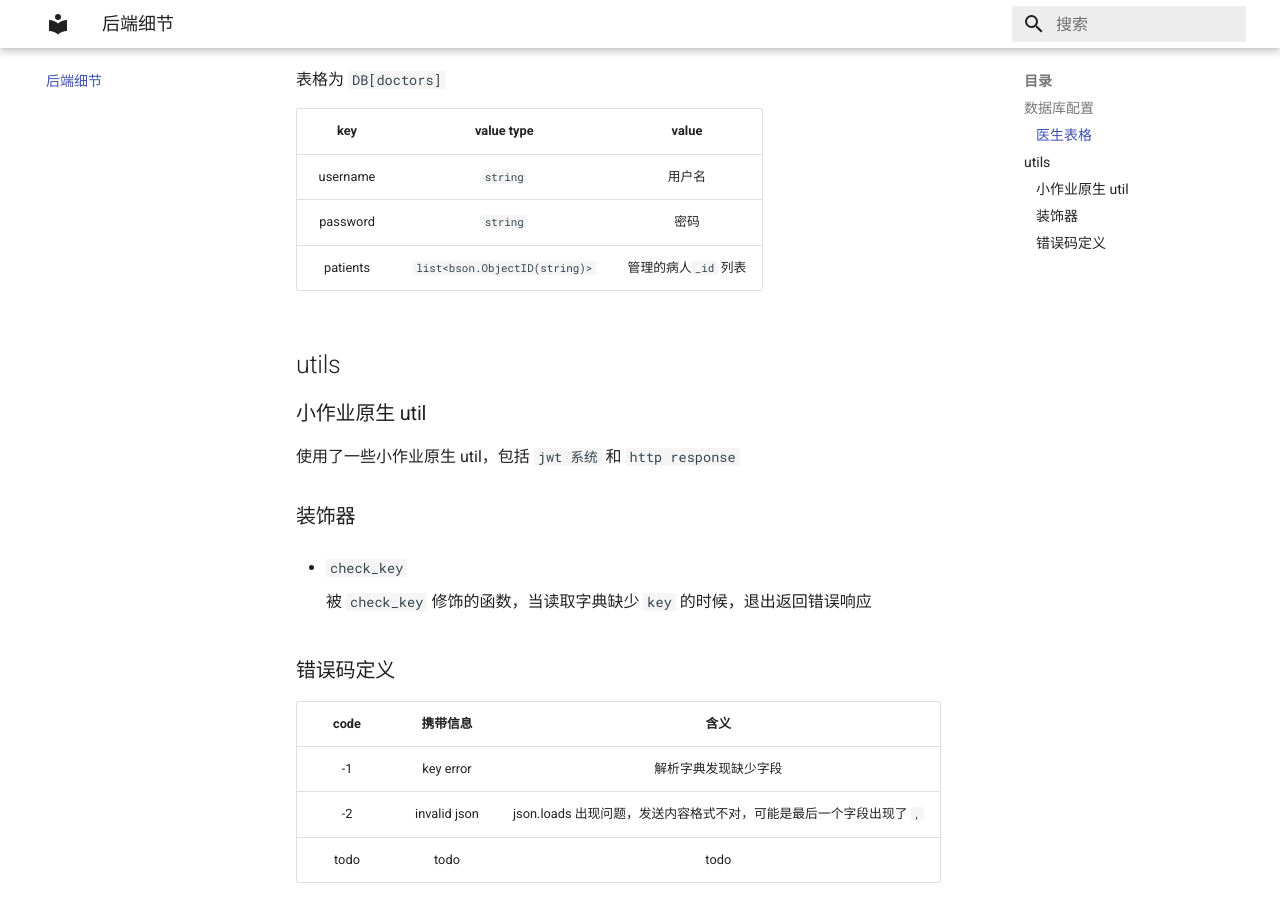
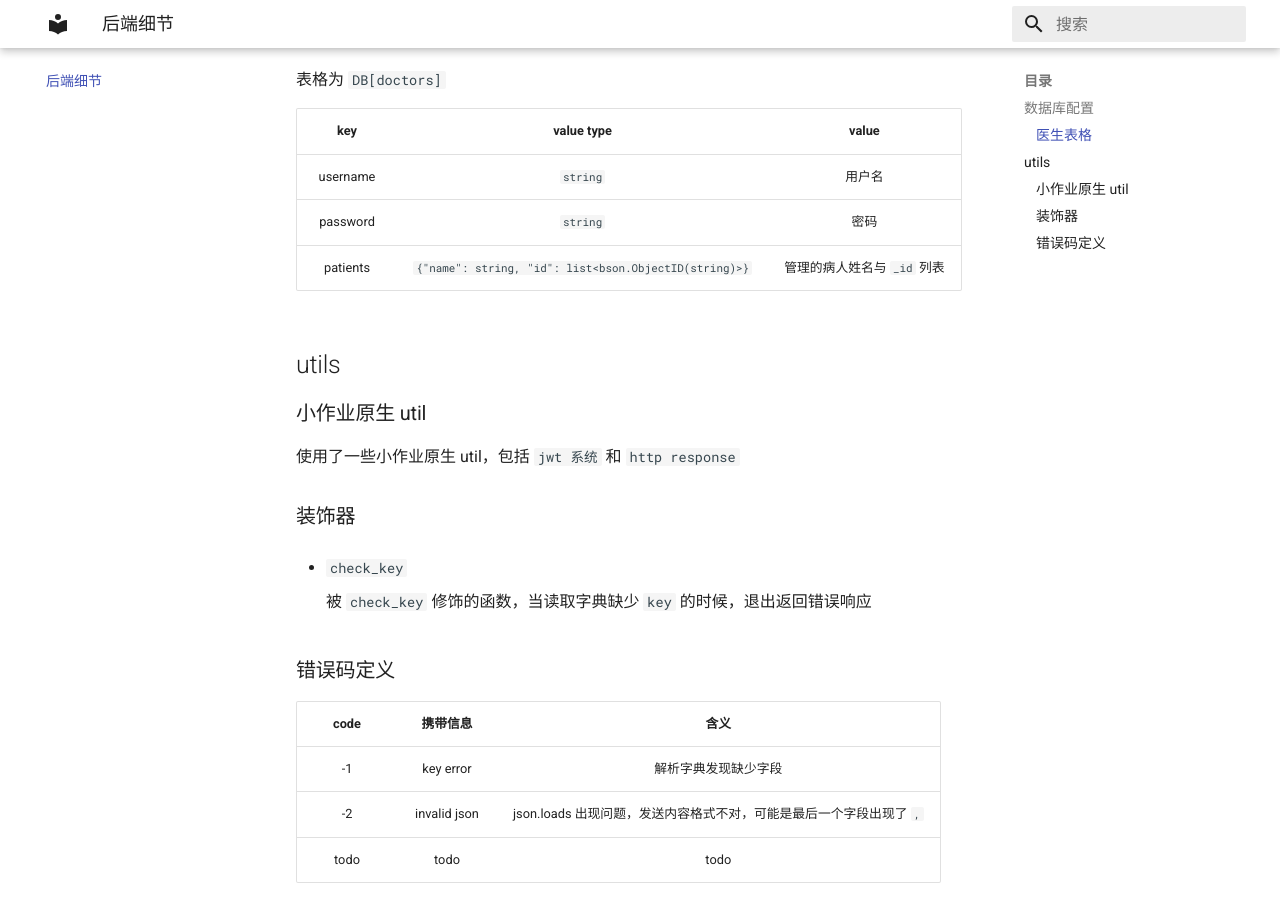
Before and after one commit to rouVling/2023SE-document, an MkDocs documentation site: the page built from docs/后端细节.md, in a window 1280 px wide and 900 px high, scrolled down 620 px. Built offline with MkDocs 1.6.1 and Material for MkDocs 9.7.7, drawn with Linux system fonts in a browser that asks for light colours.

Commit message:
更改了 doctor 的 patient

```diff
--- a/docs/后端细节.md
+++ b/docs/后端细节.md
@@ -22,7 +22,7 @@ mongoDB 可以记录 json, 每条被记录的 json 都有独立的 _id，在后
 |:---:|:---:|:---:|
 | username | `string` | 用户名 |
 | password | `string` | 密码 |
-| patients | `list<bson.ObjectID(string)>` | 管理的病人`_id` 列表
+| patients | `{"name": string, "id": list<bson.ObjectID(string)>}` | 管理的病人姓名与 `_id` 列表
 
 
 ## utils
```
